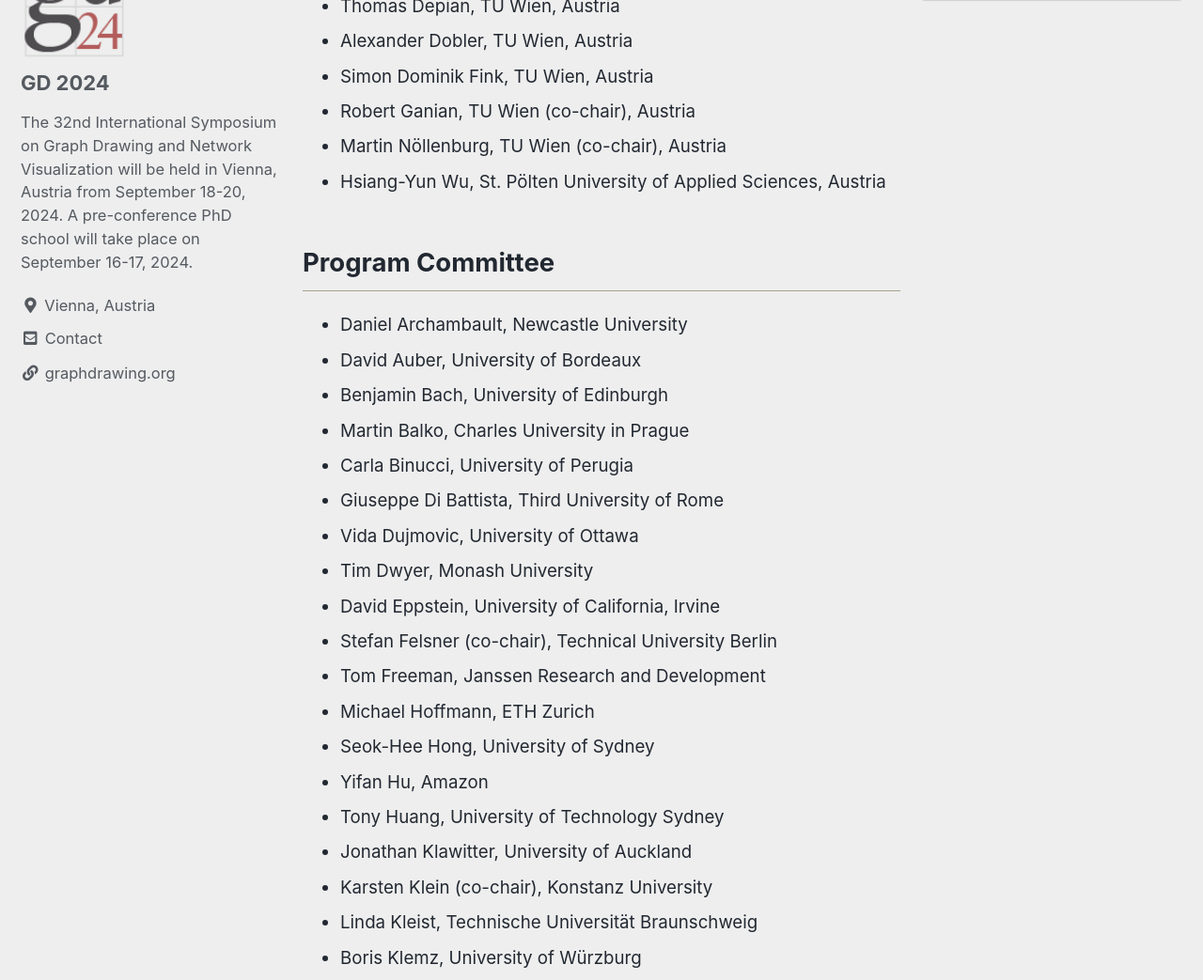
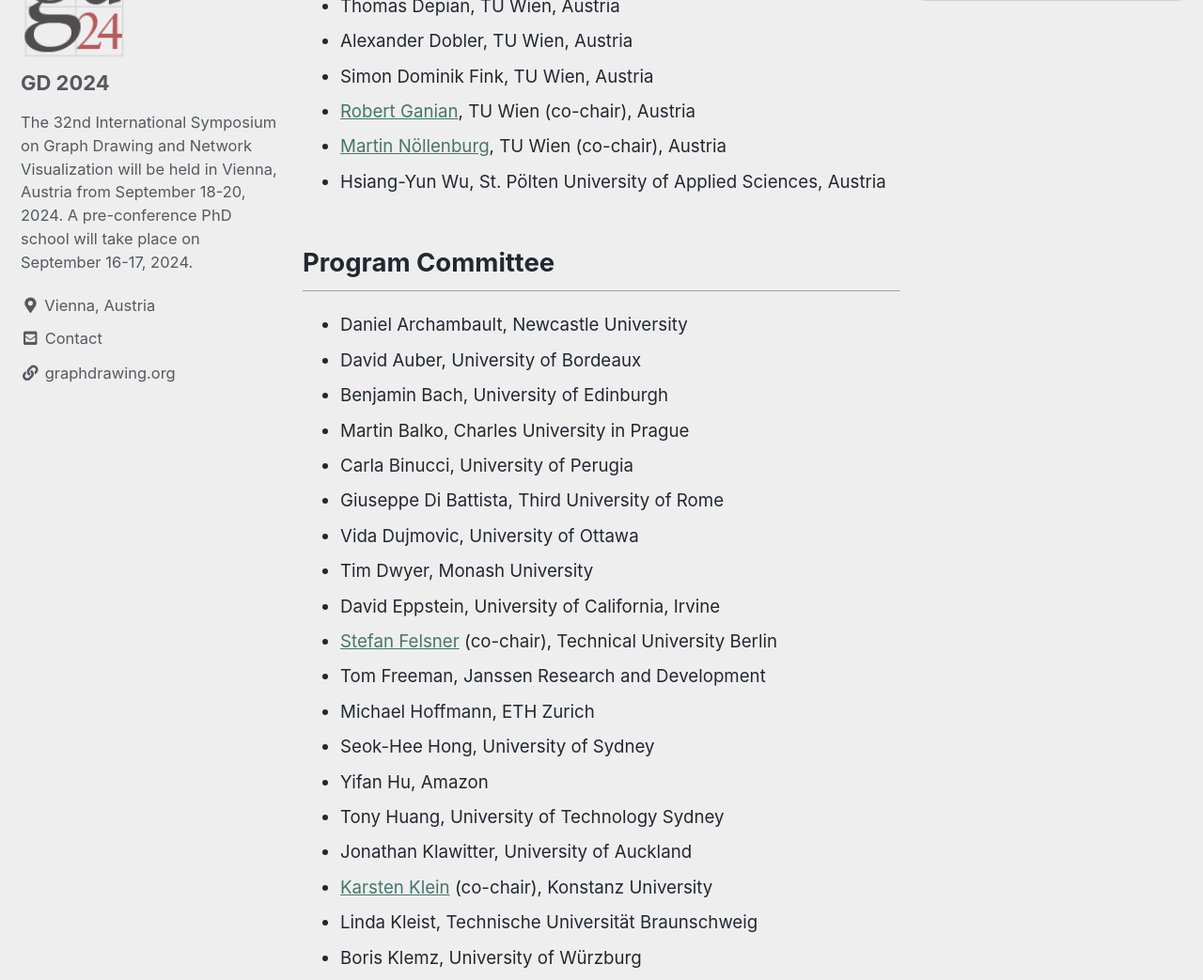
Before and after one commit to graphdrawing/gd2024, a Jekyll site: the page built from pages/committee.md, in a window 1280 px wide and 1400 px high, scrolled down 493 px. Shown: the part 153-1196 px from the top of the window at 94% size. Built offline with Jekyll 4.4.1, drawn with Linux system fonts in a browser that asks for light colours; cached includes are drawn as plain includes; part of the change alters nothing that is shown; some of the changed text lies outside the part shown.

```diff
--- a/pages/committee.md
+++ b/pages/committee.md
@@ -18,8 +18,8 @@ toc: true
 * Thomas Depian, TU Wien, Austria
 * Alexander Dobler, TU Wien, Austria
 * Simon Dominik Fink, TU Wien, Austria
-* Robert Ganian, TU Wien (co-chair), Austria
-* Martin Nöllenburg, TU Wien (co-chair), Austria
+* [Robert Ganian](https://www.ac.tuwien.ac.at/people/rganian/), TU Wien (co-chair), Austria
+* [Martin Nöllenburg](https://www.ac.tuwien.ac.at/people/noellenburg/), TU Wien (co-chair), Austria
 * Hsiang-Yun Wu, St. Pölten University of Applied Sciences, Austria
 
 
@@ -34,14 +34,14 @@ toc: true
 * Vida Dujmovic, University of Ottawa
 * Tim Dwyer, Monash University
 * David Eppstein, University of California, Irvine
-* Stefan Felsner (co-chair), Technical University Berlin
+* [Stefan Felsner](https://page.math.tu-berlin.de/~felsner/) (co-chair), Technical University Berlin
 * Tom Freeman, Janssen Research and Development
 * Michael Hoffmann, ETH Zurich
 * Seok-Hee Hong, University of Sydney
 * Yifan Hu, Amazon
 * Tony Huang, University of Technology Sydney
 * Jonathan Klawitter, University of Auckland
-* Karsten Klein (co-chair), Konstanz University
+* [Karsten Klein](https://phobos70.inf.uni-konstanz.de) (co-chair), Konstanz University
 * Linda Kleist, Technische Universität Braunschweig
 * Boris Klemz, University of Würzburg
 * Maarten Löffler, Utrecht University
@@ -50,13 +50,13 @@ toc: true
 * Manfred Scheucher, Technical University Berlin
 * Alessandra Tappini, University of Perugia
 * Géza Tóth, Rényi Institute, Budapest
-* Torsten Ueckerdt (remote submission chair), KIT Karlsruhe
+* [Torsten Ueckerdt](https://i11www.iti.kit.edu/members/torsten_ueckerdt/index) (remote submission chair), KIT Karlsruhe
 * Birgit Vogtenhuber, Graz University of Technology
 * Hsiang-Yun Wu, St. Pölten University of Applied Sciences
 
 ## Contest Committee
 * Sara Di Bartolomeo, University of Konstanz, Germany
-* Fabian Klute (chair), UPC Barcelona, Spain
+* [Fabian Klute](https://fklute.com) (chair), UPC Barcelona, Spain
 * Wouter Meulemans, TU Eindhoven, Netherlands
 * Debajyoti Mondal, University of Saskatchewan, Canada
 * Jules Wulms, TU Eindhoven, Netherlands
```
